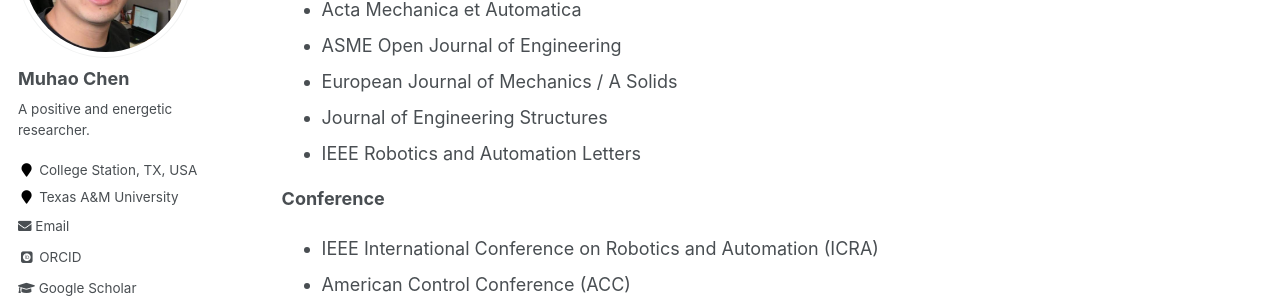
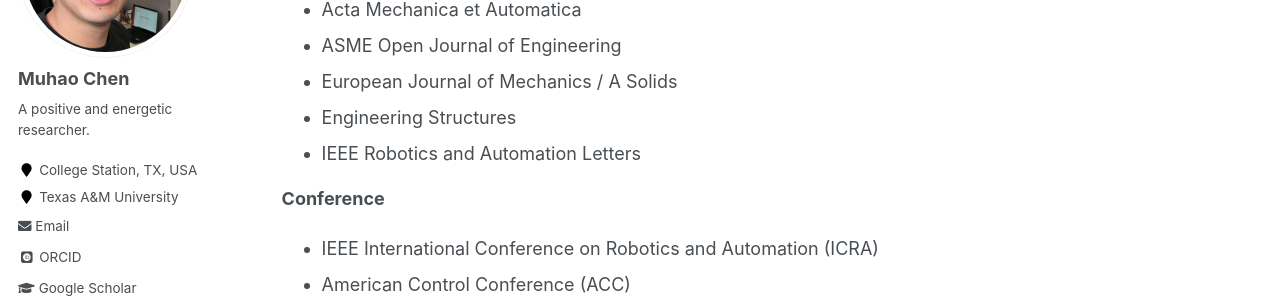
Before and after one commit to Muhao-Chen/muhao-chen.github.io, a Jekyll site: the page built from _pages/professional-activities.md, in a window 1280 px wide and 900 px high, scrolled down 1956 px. Shown: the part 153-453 px from the top of the window. Built offline with Jekyll 4.4.1, drawn with Linux system fonts in a browser that asks for light colours; some web fonts are replaced.

Commit message:
Update professional-activities.md

```diff
--- a/_pages/professional-activities.md
+++ b/_pages/professional-activities.md
@@ -67,7 +67,7 @@ toc_max_header: 1
 * Acta Mechanica et Automatica
 * ASME Open Journal of Engineering
 * European Journal of Mechanics / A Solids
-* Journal of Engineering Structures
+* Engineering Structures
 * IEEE Robotics and Automation Letters
 
 **Conference**
```
